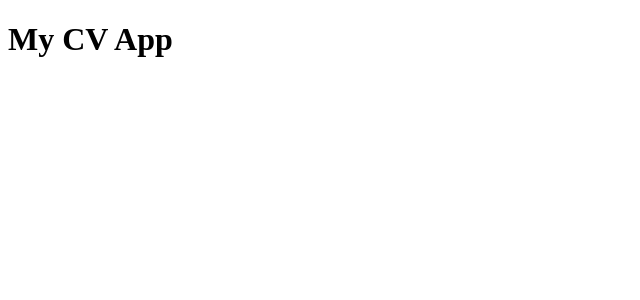
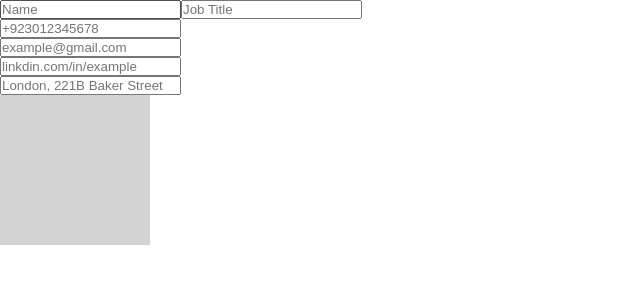
Before and after one commit to AbdulRehman164/CV-App, a React (Vite) app: page / in a window 1280 px wide. Shown: the top 300 px of the page, without its empty margins (0-640 px from the left). Built offline with nearby package versions, Linux system fonts and the light colour scheme.

Commit message:
write PersonalInfo component

```diff
--- a/index.html
+++ b/index.html
@@ -6,6 +6,7 @@
     <meta name="viewport" content="width=device-width, initial-scale=1.0">
     <title>CV App</title>
     <script defer type="module" src="./src/Index.js"></script>
+    <link rel="stylesheet" href="style.css">
 </head>
 
 <body>
--- a/src/App.js
+++ b/src/App.js
@@ -1,11 +1,28 @@
 import React from 'react';
+import Menu from './Components/Menu';
+import CV from './Components/CV';
 
 const App = () => {
     return (
         <div>
-            <h1>My CV App</h1>
+            <Menu />
+            <CV />
         </div>
     );
 };
 
+/*
+
+Menu
+- AddSection
+- Reorganize
+- ChnageTemplate
+CV
+- Section 1 // personal info
+- Section 2 // projects
+- Section 3 // skills
+- Section 4 // education
+
+ */
+
 export default App;
--- /dev/null
+++ b/src/Components/CV.js
@@ -0,0 +1,11 @@
+import PersonalInfo from './PersonalInfo';
+
+const CV = () => {
+    return (
+        <div>
+            <PersonalInfo />
+        </div>
+    );
+};
+
+export default CV;
--- /dev/null
+++ b/src/Components/Menu.js
@@ -0,0 +1,5 @@
+const Menu = () => {
+    return <div></div>;
+};
+
+export default Menu;
--- /dev/null
+++ b/src/Components/PersonalInfo.js
@@ -0,0 +1,61 @@
+import { useState } from 'react';
+import './styles/personalInfo.css';
+
+const Input = ({ placeholder, value, onChange }) => {
+    return (
+        <input
+            type="text"
+            placeholder={placeholder}
+            value={value}
+            onChange={(e) => onChange(e.target.value)}
+        />
+    );
+};
+
+const PersonalInfo = () => {
+    const [name, setName] = useState('');
+    const [job, setJob] = useState('');
+    const [phoneNumber, setPhoneNumber] = useState('');
+    const [email, setEmail] = useState('');
+    const [linkdin, setLinkdin] = useState('');
+    const [adress, setAdress] = useState('');
+    return (
+        <div>
+            <Input placeholder="Name" value={name} onChange={setName} />
+            <Input placeholder="Job Title" value={job} onChange={setJob} />
+            <ul>
+                <li>
+                    <Input
+                        placeholder="+923012345678"
+                        value={phoneNumber}
+                        onChange={setPhoneNumber}
+                    />
+                </li>
+                <li>
+                    <Input
+                        placeholder="example@gmail.com"
+                        value={email}
+                        onChange={setEmail}
+                    />
+                </li>
+                <li>
+                    <Input
+                        placeholder="linkdin.com/in/example"
+                        value={linkdin}
+                        onChange={setLinkdin}
+                    />
+                </li>
+                <li>
+                    <Input
+                        placeholder="London, 221B Baker Street"
+                        value={adress}
+                        onChange={setAdress}
+                    />
+                </li>
+            </ul>
+            <div className="image"></div>
+        </div>
+    );
+};
+
+export default PersonalInfo;
--- /dev/null
+++ b/src/Components/styles/personalInfo.css
@@ -0,0 +1,5 @@
+.image {
+    height: 150px;
+    width: 150px;
+    background-color: lightgray;
+}
--- /dev/null
+++ b/style.css
@@ -0,0 +1,5 @@
+* {
+    margin: 0;
+    padding: 0;
+    box-sizing: border-box;
+}
```
